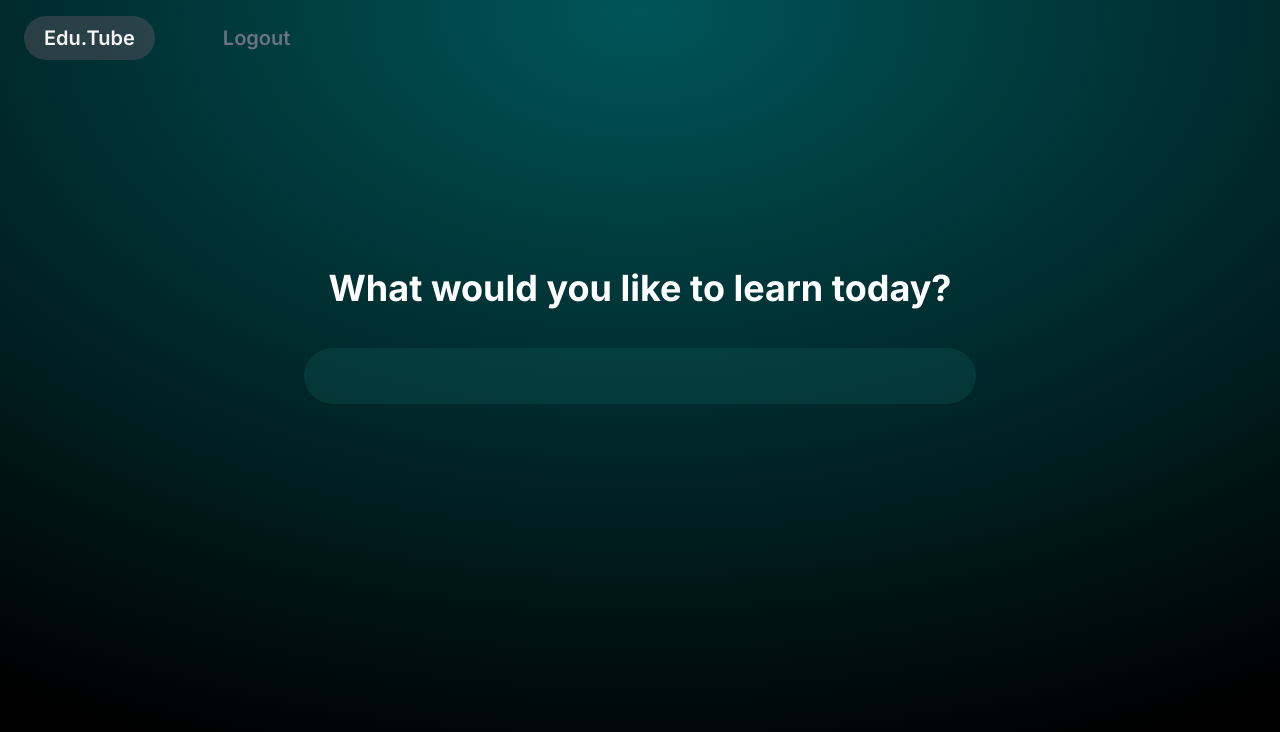
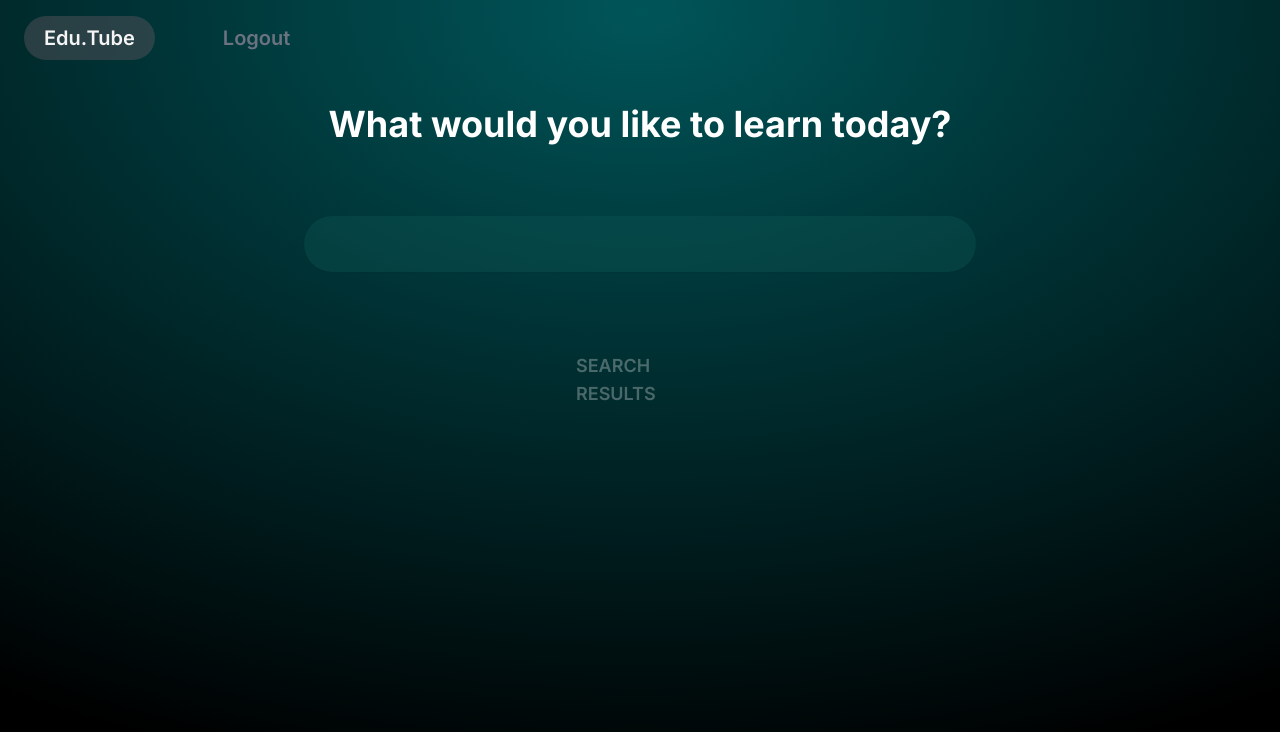
Before and after one commit to eXistC/EduTube, a Next.js app: page /home in a window 1280 px wide. Shown: the top 732 px of the page. Built offline with nearby package versions, Linux system fonts and the light colour scheme; what tailwindcss-font-inter would draw is missing.

Commit message:
search result ui framework 	modified:   app/components/PagesComponents/videolist.tsx 	modified:   app/home/page.tsx

```diff
--- a/app/components/PagesComponents/videolist.tsx
+++ b/app/components/PagesComponents/videolist.tsx
@@ -14,13 +14,15 @@ const VideoList: React.FC<VideoListProps> = ({ data, title, children }) => {
     }
 
     return (
-        <div className="px-4 md:px-12 mt-4 space-y-8">
-            <h2 className="text-2xl font-semibold text-neutral-100">
+        <div className="px-4 md:px-64 mt-4 space-y-8">
+            <h2 className="text-lg font-inter font-semibold text-neutral-100/30">
                 {title}
             </h2>
             <div className="grid grid-cols-1 md:grid-cols-2 lg:grid-cols-3 xl:grid-cols-4 gap-4">
-
+                <div className="bg-grey-100"></div>
             </div>
         </div>
     );
 }
+
+export default VideoList;
--- a/app/home/page.tsx
+++ b/app/home/page.tsx
@@ -2,6 +2,7 @@
 import React from 'react';
 import useRoutes from '@/app/hooks/useRoutes';
 import SearchBar from '../components/PagesComponents/searchbar';
+import VideoList from '../components/PagesComponents/videolist';
 
 const HomePage = () => {
   const routes = useRoutes();
@@ -9,10 +10,14 @@ const HomePage = () => {
   return(
 
     <div className="min-h-screen bg-radial-gradient flex flex-col justify-center sm:py-12">
-      <h1 className="text-4xl font-bold font-inter text-center text-white mb-8 -mt-32 whitespace-normal">What would you like to learn today?</h1>
+      <h1 className="text-4xl font-bold font-inter text-center text-white mb-16 -mt-64 whitespace-normal">What would you like to learn today?</h1>
       <SearchBar />
-
-  </div>
+      <div className= "px-80 pt-16">
+      <VideoList data={["test"]} title="SEARCH RESULTS">
+        <div className="bg-grey-100"></div>
+      </VideoList>
+      </div>
+    </div>
   );
 };
 
```
